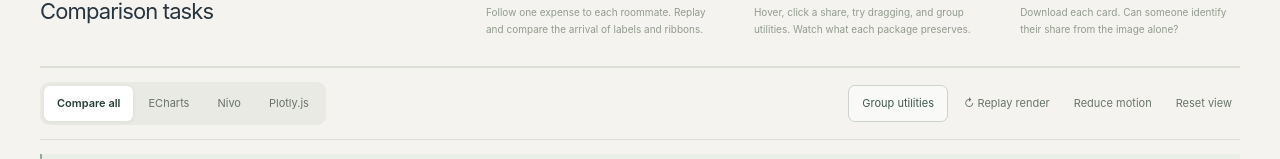
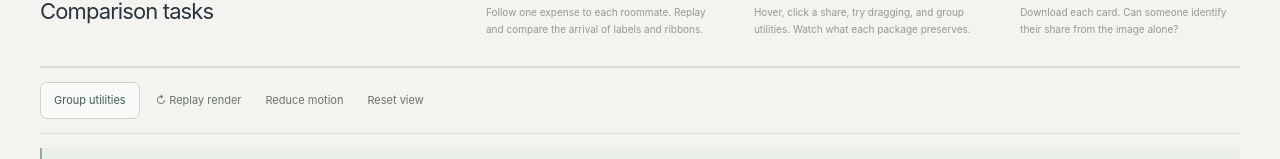
Before and after one commit to pomodorozhong/dunner, a React (Vite) app: page / in a window 1280 px wide. Shown: the part 136-295 px from the top of the page. Built offline with nearby package versions, Linux system fonts and the light colour scheme.

Commit message:
refactor(ui): remove renderer segment control

```diff
--- a/src/App.tsx
+++ b/src/App.tsx
@@ -28,7 +28,6 @@ class ChartBoundary extends Component<{ children: ReactNode; onError: (message:
 export default function App() {
   const [grouping, setGrouping] = useState<GroupingMode>('individual')
   const [expanded, setExpanded] = useState(true)
-  const [view, setView] = useState<'all' | Engine>('all')
   const [mobileEngine, setMobileEngine] = useState<Engine>('echarts')
   const [epoch, setEpoch] = useState(0)
   const [initialAnimation, setInitialAnimation] = useState(true)
@@ -40,7 +39,7 @@ export default function App() {
   const reducedMotion = systemReducedMotion || motionOff
   const narrow = useMedia('(max-width: 1199px)')
   const graph = useMemo(() => buildGraph(grouping), [grouping])
-  const visible = view === 'all' ? narrow ? [mobileEngine] : engines : [view]
+  const visible = narrow ? [mobileEngine] : engines
 
   const changeGrouping = useCallback((next: GroupingMode) => {
     const nextGraph = buildGraph(next)
@@ -67,10 +66,6 @@ export default function App() {
       </section>
 
       <section className="studio-toolbar" aria-label="Comparison controls">
-        <div className="view-switch" role="group" aria-label="Choose comparison view">
-          <button aria-pressed={view === 'all'} onClick={() => setView('all')} disabled={!!exporting}>Compare all</button>
-          {engines.map(engine => <button key={engine} aria-pressed={view === engine} onClick={() => setView(engine)} disabled={!!exporting}>{engine === 'echarts' ? 'ECharts' : info[engine].name}</button>)}
-        </div>
         <div className="toolbar-actions flex flex-wrap items-center gap-2">
           <button className="control-button" aria-describedby="grouping-status" disabled={!!exporting} onClick={() => changeGrouping(nextGrouping(grouping))}>{groupingInfo[grouping].action}</button>
           <button className="text-button" disabled={!!exporting} onClick={replay}>↻ Replay render</button>
@@ -78,7 +73,7 @@ export default function App() {
           <button className="text-button" disabled={!!exporting} onClick={reset}>Reset view</button>
         </div>
       </section>
-      {view === 'all' && narrow && <div className="mobile-picker"><label htmlFor="mobile-engine">Compare a renderer</label><select id="mobile-engine" value={mobileEngine} disabled={!!exporting} onChange={event => setMobileEngine(event.target.value as Engine)}>{engines.map(engine => <option key={engine} value={engine}>{info[engine].name}</option>)}</select><span>Choose Compare all on a wide screen to see all three together.</span></div>}
+      {narrow && <div className="mobile-picker"><label htmlFor="mobile-engine">Choose renderer</label><select id="mobile-engine" value={mobileEngine} disabled={!!exporting} onChange={event => setMobileEngine(event.target.value as Engine)}>{engines.map(engine => <option key={engine} value={engine}>{info[engine].name}</option>)}</select><span>On wide screens, all three charts appear side by side.</span></div>}
       <p id="grouping-status" className="grouping-explanation" role="status"><strong>{groupingInfo[grouping].label} · {grouping === 'individual' ? '1' : grouping === 'grouped' ? '2' : '3'} / 3.</strong> {grouping === 'detailed' ? 'Utilities stays visible and branches into Electricity, Water, and Internet before reaching the roommates.' : 'Cycle through individual expenses, grouped utilities, and utilities with individual bills.'} Utilities = 2,400 + 600 + 1,000 = NT$4,000. Total and shares stay unchanged. Layouts switch directly; Replay tries native initial motion.</p>
       <div className="interaction-hint flex items-center justify-between gap-3"><p><span aria-hidden="true">↗</span> Click a node or ribbon to inspect it. Hover to try native highlights. Drag nodes where supported.</p><span>{reducedMotion ? 'Reduced motion on' : 'Native motion on'}</span></div>
 
--- a/src/styles.css
+++ b/src/styles.css
@@ -23,9 +23,6 @@ select { color: inherit; }
 .status-dot { width: 6px; height: 6px; border-radius: 50%; background: #45997b; }
 .eyebrow { font-size: 9px; font-weight: 700; letter-spacing: .13em; color: #75817e; }
 .studio-toolbar { display: flex; align-items: center; justify-content: space-between; gap: 16px; padding: 14px 0; border-top: 1px solid #dcded8; border-bottom: 1px solid #dcded8; }
-.view-switch { display: inline-flex; flex-wrap: wrap; padding: 4px; gap: 2px; border-radius: 9px; background: #e9eae4; }
-.view-switch button { padding: 9px 13px; font-size: 11px; color: #69736b; border-radius: 6px; }
-.view-switch button[aria-pressed=true] { color: #263c34; background: white; box-shadow: 0 1px 4px #2b392511; font-weight: 600; }
 .control-button { border: 1px solid #cbd3ca; background: #f9faf7; padding: 9px 13px; border-radius: 7px; font-size: 11px; color: #425b50; }
 .control-button[aria-pressed=true] { background: #e1ece4; border-color: #92baa3; }
 .text-button { font-size: 11px; color: #68756a; padding: 9px 8px; }
@@ -128,7 +125,7 @@ select { color: inherit; }
 .png-dialog img { width: 100%; height: auto; display: block; }
 @media (min-width: 1200px) { .single-view .share-card { padding: 35px; } .single-view .total-row > strong { font-size: 46px; } .single-view .chart-host { height: 350px; } }
 @media (max-width: 1199px) { .app-shell { max-width: 880px; padding: 0 28px; } .comparison-grid { grid-template-columns: minmax(0, 700px); justify-content: center; } .studio-toolbar { flex-wrap: wrap; } .total-row > strong { font-size: 40px; } .comparison-notes { grid-template-columns: 1fr; gap: 20px; } }
-@media (max-width: 600px) { .app-shell { padding: 0 16px; } .site-header { height: 65px; } .brand { font-size: 11px; } .brand-divider { margin: 0 3px; } .fixture-pill { font-size: 8px; max-width: 110px; line-height: 1.5; } .view-switch { width: 100%; justify-content: space-between; } .view-switch button { padding: 9px 10px; font-size: 10px; } .toolbar-actions { width: 100%; justify-content: space-between; } .interaction-hint { font-size: 10px; line-height: 1.6; align-items: start; } .interaction-hint > span { display: none; } .share-card { padding: 18px 14px; } .card-header h3 { font-size: 23px; } .total-row > strong { font-size: 37px; } .eyebrow { font-size: 8px; } .share-row { font-size: 11px; gap: 5px; } .change-items { gap: 8px; } .change-items > div > span { font-size: 8px; } .change-items strong { font-size: 12px; } .change-items small { font-size: 7px; } .comparison-notes ol { grid-template-columns: 1fr; gap: 18px; } .comparison-notes h2 { max-width: none; } .site-footer { font-size: 8px; } }
+@media (max-width: 600px) { .app-shell { padding: 0 16px; } .site-header { height: 65px; } .brand { font-size: 11px; } .brand-divider { margin: 0 3px; } .fixture-pill { font-size: 8px; max-width: 110px; line-height: 1.5; } .toolbar-actions { width: 100%; justify-content: space-between; } .interaction-hint { font-size: 10px; line-height: 1.6; align-items: start; } .interaction-hint > span { display: none; } .share-card { padding: 18px 14px; } .card-header h3 { font-size: 23px; } .total-row > strong { font-size: 37px; } .eyebrow { font-size: 8px; } .share-row { font-size: 11px; gap: 5px; } .change-items { gap: 8px; } .change-items > div > span { font-size: 8px; } .change-items strong { font-size: 12px; } .change-items small { font-size: 7px; } .comparison-notes ol { grid-template-columns: 1fr; gap: 18px; } .comparison-notes h2 { max-width: none; } .site-footer { font-size: 8px; } }
 @media (prefers-reduced-motion: reduce) { *, *::before, *::after { scroll-behavior: auto !important; transition-duration: 0s !important; animation-duration: 0s !important; } }
 
 .grouping-explanation { margin-top: 14px; padding: 10px 12px; border-left: 2px solid #91ac9a; background: #eaf0e8; font-size: 11px; line-height: 1.7; color: #5c7462; }
```
Also changed, not shown: 1 other file (tests, documents, lock files or other folders).
